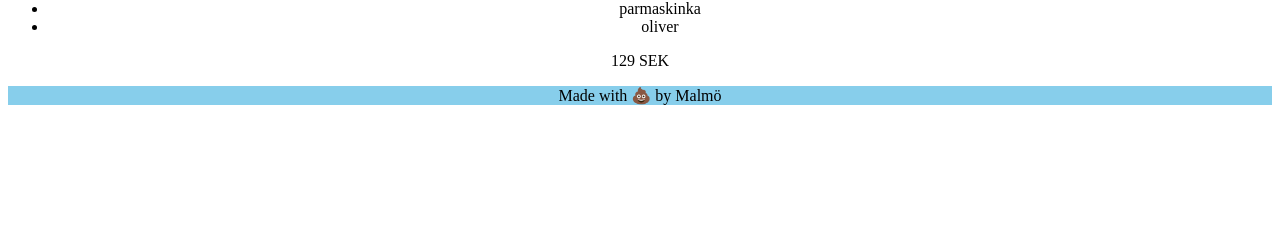
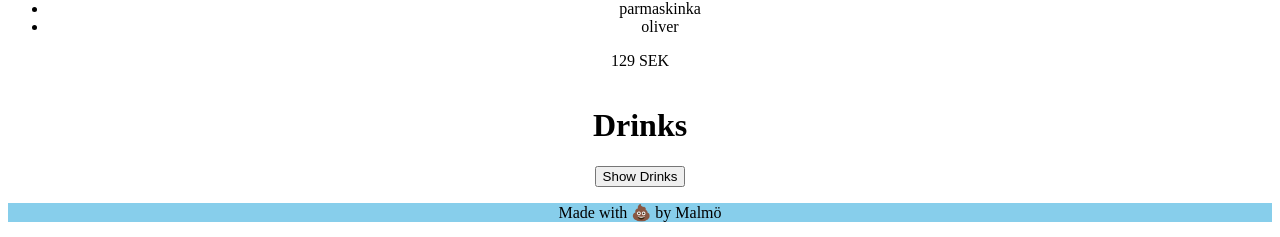
Before and after one commit to TeamMalmo/SlajsPizza, a Vue app: page / in a window 1280 px wide. Shown: the part 462-699 px from the top of the page. Built offline with nearby package versions, Linux system fonts and the light colour scheme.

Commit message:
added an drink component and a button to show only the drinks

```diff
--- /dev/null
+++ b/src/components/DrinkComponent.vue
@@ -0,0 +1,86 @@
+<script setup>
+import { ref, computed } from "vue";
+import { useMenu } from "../composables/useMenu.js";
+
+const { menu, isLoading, error, fetchMenu } = useMenu();
+
+// A computed property that filters only drinks from the fetched menu
+const drinks = computed(() => {
+  return menu.value.filter((item) => item.type === "drink");
+});
+
+// Reactive state to track whether the drinks menu is currently shown
+const showDrinks = ref(false);
+
+// Function to toggle the visibility of the drinks menu
+const toggleDrinks = async () => {
+  if (showDrinks.value) {
+    // Hide the drinks menu if it's currently shown
+    showDrinks.value = false;
+  } else {
+    // If not shown, check if the menu data has been fetched
+    if (!menu.value.length) {
+      // Fetch the menu data only if it's not already loaded
+      await fetchMenu();
+    }
+    // Show the drinks menu
+    showDrinks.value = true;
+  }
+};
+</script>
+
+<template>
+  <div class="menu-container">
+    <!-- Page heading -->
+    <h1>Drinks</h1>
+
+    <!-- Button to toggle drinks menu visibility -->
+    <button @click="toggleDrinks" :disabled="isLoading">
+      {{ showDrinks ? "Hide Drinks" : "Show Drinks" }}
+    </button>
+
+    <!-- Loading message shown while the menu is being fetched -->
+    <div v-if="isLoading">Loading...</div>
+
+    <!-- Error message displayed if there's an issue fetching the menu -->
+    <div v-if="error" class="error">{{ error }}</div>
+
+    <!-- Drinks menu, shown only if 'showDrinks' is true and drinks are available -->
+    <div v-if="showDrinks && drinks.length" class="drink-menu">
+      <div v-for="drink in drinks" :key="drink.id" class="drink-item">
+        <h2>{{ drink.name }}</h2>
+        <p>{{ drink.description }}</p>
+        <p>Price: {{ drink.price }}</p>
+      </div>
+    </div>
+
+    <!-- Message displayed if no drinks are available after fetching the menu -->
+    <div v-if="showDrinks && !drinks.length && !isLoading">No drinks available.</div>
+  </div>
+</template>
+
+<style scoped>
+/* Container for the entire menu */
+.menu-container {
+  display: flex;
+  justify-content: center;
+  align-items: center;
+  flex-direction: column;
+}
+
+/* Styling for the drinks menu box */
+.drink-menu {
+  border: 2px solid black;
+  width: 60%;
+}
+
+/* Styling for individual drink items */
+.drink-item {
+  margin-bottom: 1rem;
+}
+
+/* Styling for error messages */
+.error {
+  color: red;
+}
+</style>
--- a/src/components/MainComponent.vue
+++ b/src/components/MainComponent.vue
@@ -3,6 +3,7 @@
 
 <script setup>
 import { useMenu } from '../composables/useMenu.js';
+import DrinkComponent from './DrinkComponent.vue';
 
 const { menu, isLoading, error, fetchMenu } = useMenu();
 
@@ -40,6 +41,7 @@ const dummyData = { // Changed from "dummmyData" to "dummyData"
       <p class="card-price">{{ dummyData.price }} SEK</p>
     </div>
   </div>
+  <DrinkComponent/>
 </main>
 
 <footer>
```
